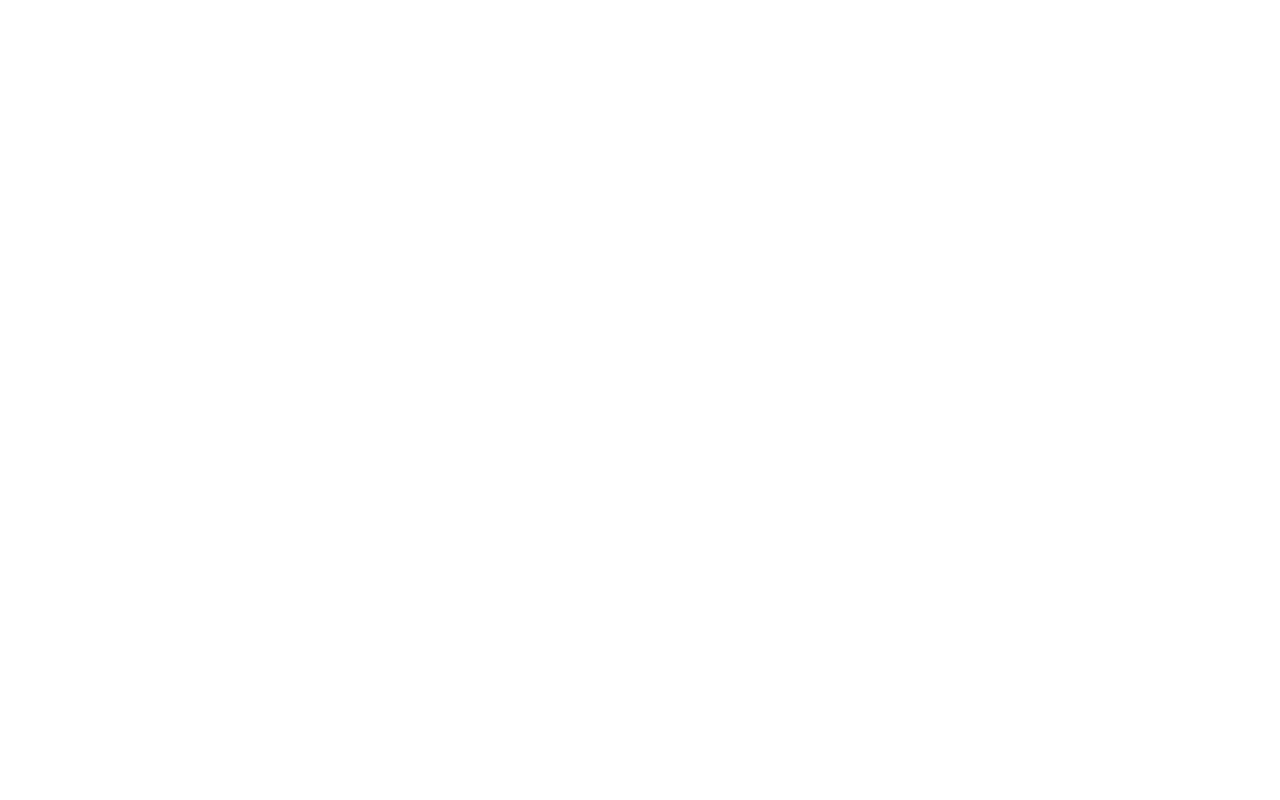
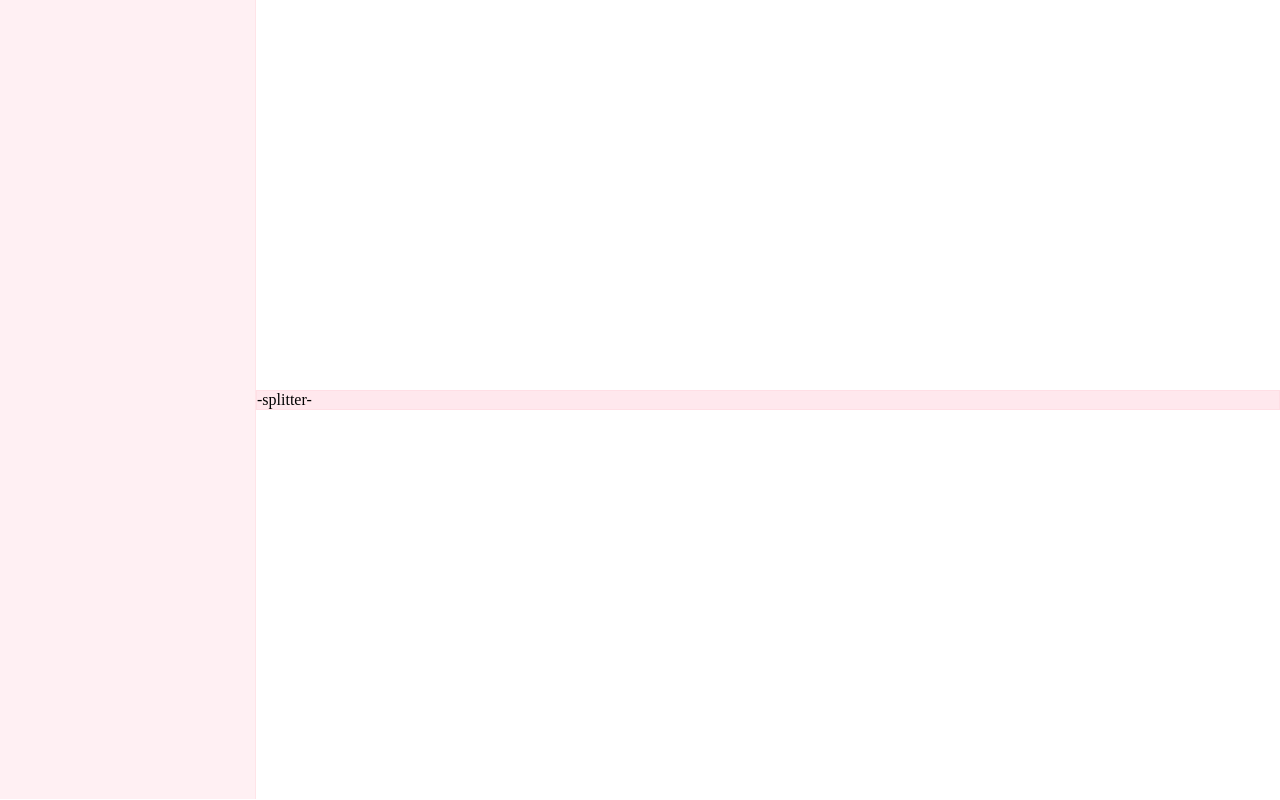
Before and after one commit to mihailik/tty.wtf, a plain HTML site: page index.html in a window 1280 px wide. Drawn offline with Linux system fonts and the light colour scheme.

Commit message:
Layout/colour scheme updates

```diff
--- a/index.html
+++ b/index.html
@@ -1,5 +1,5 @@
 <!DOCTYPE html>
-<html lang="en" style="margin:0;padding:0">
+<html lang="en">
 <head>
   <meta charset="UTF-8">
   <meta http-equiv="X-UA-Compatible" content="IE=edge">
@@ -7,20 +7,57 @@
     avoid this, it messes up some layout logic in Safari
     meta name="viewport" content="width=device-width, initial-scale=1.0"
   -->
-  <title>Document</title>
+  <title>HAR-REST</title>
+<style>
+html {
+  margin:0;padding:0;
+  width:100%;height:100%;
+  overflow:hidden;
+}
+body {
+  margin:0;padding:0;
+  width:100%;height:100%;
+  overflow:hidden;
+}
+
+#layoutTABLE {
+  margin: 0;
+  width: 100%; height: 100%;
+}
+
+#splitterTD {
+  background: #ffe8ed;
+  border: solid 1px#ffdfe5;
+}
+
+#leftTD {
+  background: #fff0f3;
+  border-right: solid 1px #ffe4e8;
+}
+</style>
 </head>
-<body style="width: 100%; height: 100%; margin: 0;padding:0">
-<table style="width: 100%; height: 100%; margin: 0;padding:0" cellspacing=0 cellpadding=0>
+<body>
+<table id=layoutTABLE cellspacing=0 cellpadding=0>
 <tr>
-  <td width=20% colspan=2>
+  <td id=leftTD width=20% rowspan=3>
 
   </td>
-  <td width=80%>
+  <td width=80% id=requestTD>
+
+  </td>
+</tr>
+<tr height=1>
+  <td width=80% id=splitterTD>
+    -splitter-
+  </td>
+</tr>
+<tr>
+  <td width=80% id=responseTD>
 
   </td>
 </tr>
 <tr>
-  <td width=80%>
+  <td height=1 colspan=2 id=statusTD>
 
   </td>
 </tr>
```
